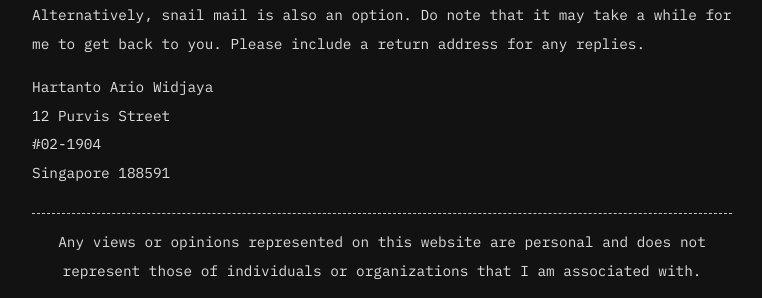
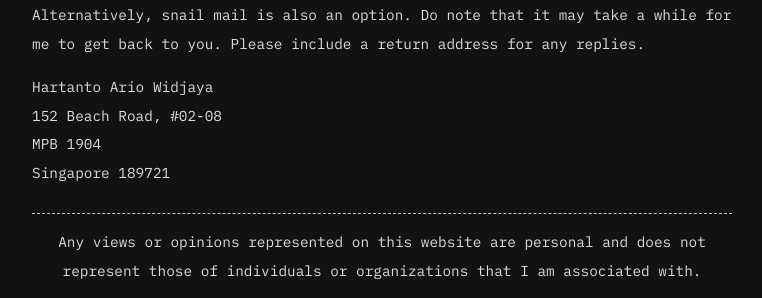
Before and after one commit to tanto259/securitypuppy, a Jekyll site: the page built from pages/contact.md, in a window 1280 px wide. Shown: the part 1027-1325 px from the top of the page, without its empty margins (258-1020 px from the left). Built offline with Jekyll 4.4.1, drawn with Linux system fonts in a browser that asks for light colours.

Commit message:
Update address

```diff
--- a/pages/contact.md
+++ b/pages/contact.md
@@ -39,6 +39,6 @@ Do note that GoToSocial is still in alpha, there might be bugs and missing featu
 
 Alternatively, snail mail is also an option. Do note that it may take a while for me to get back to you. Please include a return address for any replies.
 
-Hartanto Ario Widjaya<br>12 Purvis Street<br>#02-1904<br>Singapore 188591
+Hartanto Ario Widjaya<br>152 Beach Road, #02-08<br>MPB 1904<br>Singapore 189721
 
 <script src="{{ '/assets/js/email.min.js' | absolute_url }}"></script>
```
Also changed, not shown: other parts of pages/contact.md (+1 -1 lines).
